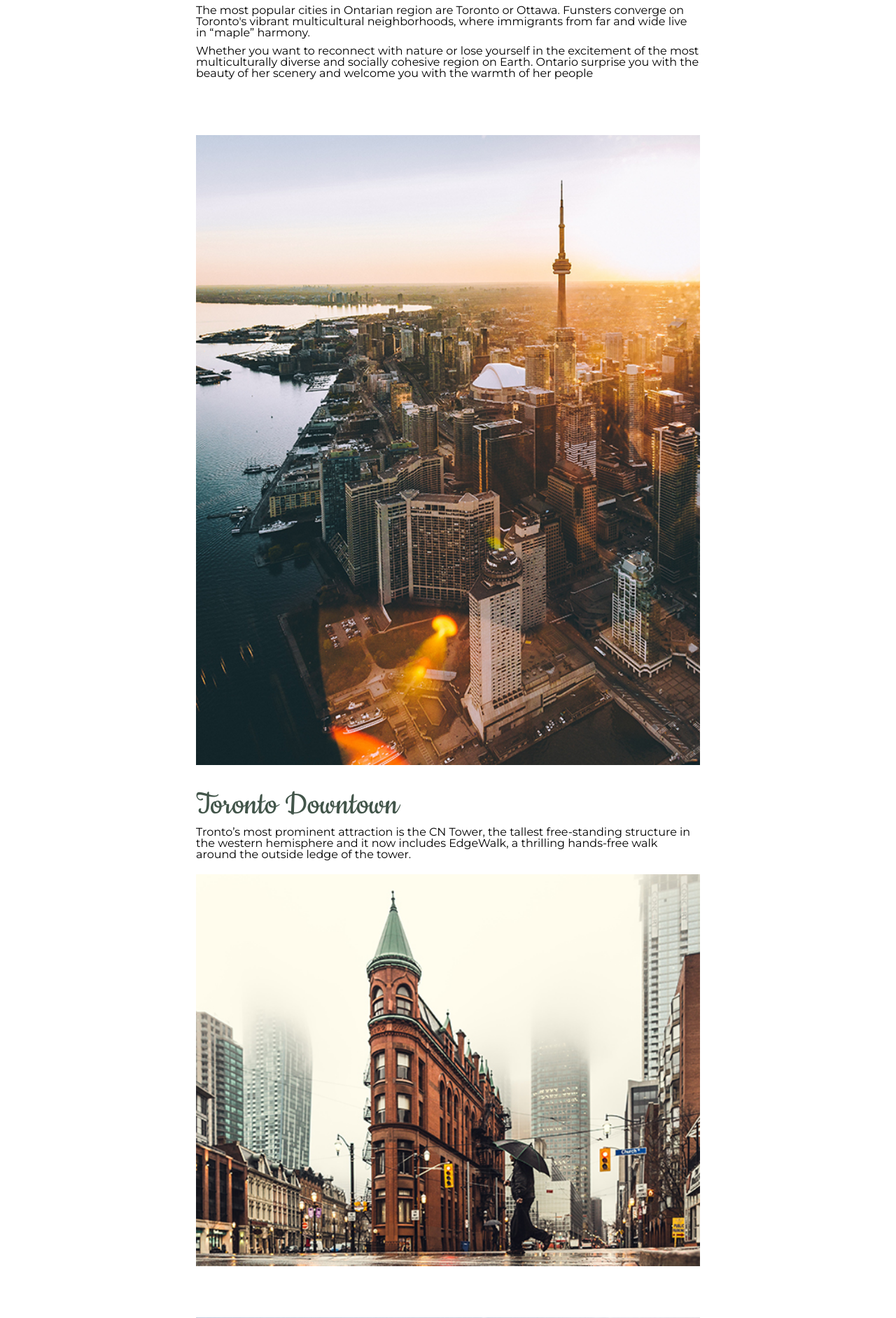
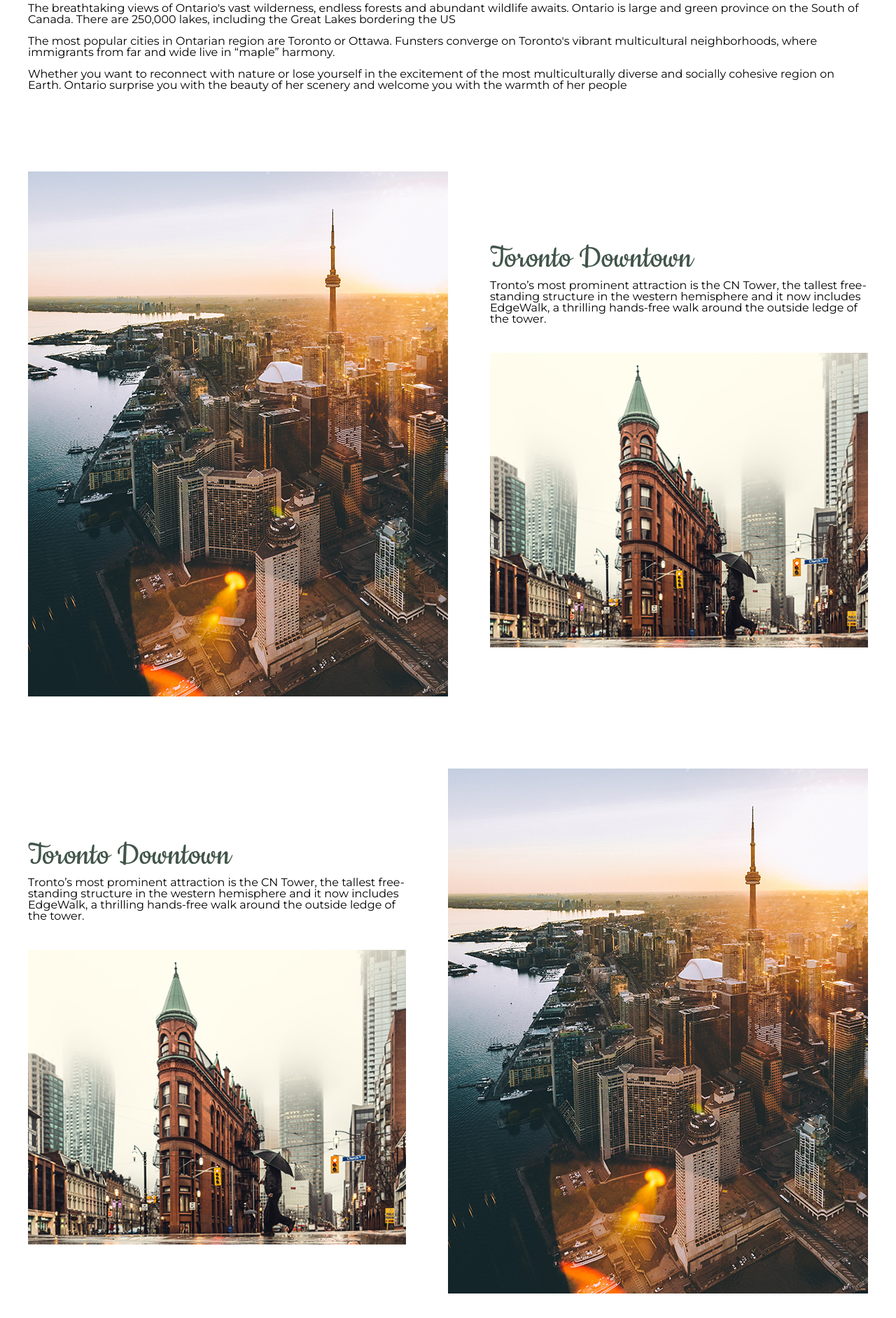
Before and after one commit to gleb-zavizenov/Sindiukova_Evgeniia_Boiko_Olha_Buch_Nitya_Zavizenov_Gleb_Victor_Sonali_Hackathon, a PHP site: page / in a window 1280 px wide. Shown: the part 921-2804 px from the top of the page at 70% size. Run offline with PHP 8.4, Linux system fonts and the light colour scheme; some libraries are stand-ins or nearby versions.

Commit message:
Finished desktop layout

```diff
--- a/css/modules/city-section.css
+++ b/css/modules/city-section.css
@@ -1 +1 @@
-.city-section{margin-top:70px}.city-container{display:flex;flex-direction:column;align-items:center}.city-img{width:100%}.city-img img{width:100%}.city-desc{width:100%;margin-top:30px}.city-desc h2{margin-bottom:5px}.city-desc p{margin-bottom:20px}.city-desc img{width:100%}/*# sourceMappingURL=city-section.css.map */
+.city-section{margin-top:70px}.city-container{display:flex;flex-direction:column;align-items:center}.city-img{width:100%}.city-img img{width:100%}.city-desc{width:100%;margin-top:30px}.city-desc h2{margin-bottom:5px}.city-desc p{margin-bottom:20px}.city-desc img{width:100%}@media screen and (min-width: 1200px){.city-section{margin-top:100px}.city-container{flex-direction:row;align-items:center;justify-content:space-between}.city-img{width:50%}.city-desc{width:45%}.city-desc p{margin-bottom:40px}.city-section-reverse .city-container{flex-direction:row-reverse}}/*# sourceMappingURL=city-section.css.map */
--- a/css/modules/welcome-section.css
+++ b/css/modules/welcome-section.css
@@ -1 +1 @@
-.welcome-section h2{margin-bottom:20px}.welcome-section p{margin-bottom:10px}@media screen and (min-width: 720px){h2{margin-bottom:25px}p{margin-bottom:15px}}/*# sourceMappingURL=welcome-section.css.map */
+.welcome-section h2{margin-bottom:20px}.welcome-section p{margin-bottom:10px}@media screen and (min-width: 720px){.welcome-section h2{margin-bottom:25px}.welcome-section p{margin-bottom:15px}}@media screen and (min-width: 1200px){.welcome-section{margin-top:50px}}/*# sourceMappingURL=welcome-section.css.map */
--- a/index.html
+++ b/index.html
@@ -19,10 +19,10 @@
                         <img src="images/logo-white.svg" alt="logo">
                     </a>
                     <nav class="header-nav">
-                        <a href="#">Home</a>
-                        <a href="#">About</a>
-                        <a href="#">Promotions</a>
-                        <a href="#">Contacts</a>
+                        <a href="/">Home</a>
+                        <a href="#about">About</a>
+                        <a href="#promotions">Promotions</a>
+                        <a href="#contacts">Contacts</a>
                     </nav>
                     <div class="nav-burger">
                         <img src="images/burger.svg" alt="burger icon">
@@ -43,6 +43,7 @@
                 <source src="images/video.mp4" type="video/mp4">
             </video>
         </section>
+        <a name="about"></a>
         <section class="welcome-section">
             <div class="container welcome-container">
                 <h2>Welcome to Ontario</h2>
@@ -59,7 +60,25 @@
                 </p>
             </div>
         </section>
+        <a name="promotions"></a>
         <section class="city-section">
+            <div class="container city-container">
+                <div class="city-img">
+                    <img src="images/toronto1.jpg" alt="Toronto">
+                </div>
+                <div class="city-desc">
+                    <h2>Toronto Downtown</h2>
+                    <p>Tronto’s most prominent attraction
+                        is the CN Tower, the tallest free-standing
+                        structure in the western hemisphere and it
+                        now includes EdgeWalk, a thrilling
+                        hands-free walk around the outside ledge
+                        of the tower.</p>
+                    <img src="images/toronto2.jpg" alt="Toronto">
+                </div>
+            </div>
+        </section>
+        <section class="city-section city-section-reverse">
             <div class="container city-container">
                 <div class="city-img">
                     <img src="images/toronto1.jpg" alt="Toronto">
@@ -93,23 +112,7 @@
                 </div>
             </div>
         </section>
-        <section class="city-section">
-            <div class="container city-container">
-                <div class="city-img">
-                    <img src="images/toronto1.jpg" alt="Toronto">
-                </div>
-                <div class="city-desc">
-                    <h2>Toronto Downtown</h2>
-                    <p>Tronto’s most prominent attraction
-                        is the CN Tower, the tallest free-standing
-                        structure in the western hemisphere and it
-                        now includes EdgeWalk, a thrilling
-                        hands-free walk around the outside ledge
-                        of the tower.</p>
-                    <img src="images/toronto2.jpg" alt="Toronto">
-                </div>
-            </div>
-        </section>
+        <a name="contacts"></a>
         <section class="cathedral-section">
             <div class="container cathedral-container">
                 <div class="cathedral-content">
--- a/sass/modules/cathedral-section.scss
+++ b/sass/modules/cathedral-section.scss
@@ -73,3 +73,12 @@
         }
     }
 }
+
+//
+// Styles for desktop version
+//
+@media screen and (min-width:1200px){
+    .cathedral-section{
+        height:800px;
+    }
+}
--- a/sass/modules/city-section.scss
+++ b/sass/modules/city-section.scss
@@ -35,3 +35,37 @@
         width:100%;
     }
 }
+
+//
+// Styles for desktop version
+//
+@media screen and (min-width:1200px){
+    .city-section{
+        margin-top:100px;
+    }
+
+    .city-container{
+        flex-direction: row;
+        align-items: center;
+        justify-content: space-between;
+    }
+
+    .city-img{
+        width:50%;
+    }
+
+    .city-desc{
+        width:45%;
+
+        p{
+            margin-bottom: 40px;
+        }
+    }
+
+    .city-section-reverse{
+        .city-container{
+            flex-direction: row-reverse;
+        }
+
+    }
+}
--- a/sass/modules/common-elements.scss
+++ b/sass/modules/common-elements.scss
@@ -35,7 +35,7 @@
 h2{
     font-family: 'Cookie';
     font-size:40px;
-    color: $green;
+    color: #42554A;
 }
 
 h3{
@@ -66,10 +66,11 @@
     font-weight: 400;
     background-color: transparent;
     transition: 0.7s all ease-in-out;
+    cursor: pointer;
 }
 
 .round-button:hover{
-    background-color: $green;
+    background-color: #42554A;
     border-color:transparent;
 }
 
@@ -104,5 +105,19 @@
         width:200px;
         height: 45px;
         font-size:16px;
+        cursor: pointer;
     }
 }
+
+//
+// Styles for desktop version
+//
+@media screen and (min-width:1200px){
+    .container{
+        width: 1200px;
+    }
+
+    .round-button{
+        cursor: pointer;
+    }
+}
--- a/sass/modules/hero.scss
+++ b/sass/modules/hero.scss
@@ -62,7 +62,7 @@
     display: flex;
     flex-direction: column;
     align-items: center;
-    z-index: 10;
+    z-index: 40;
 }
 
 .hero-line{
@@ -126,3 +126,25 @@
     left:-100px;
     }
 }
+
+//
+// Styles for desktop version
+//
+@media screen and (min-width:1200px){
+    .hero-line{
+        bottom:-660px;
+        left:-100px;
+    }
+
+    .hero-video{
+        min-width:1920px;
+        min-height: 130vh;
+    }
+
+    .header-nav{
+        a:hover{
+            color: $green;
+            transition: 0.7s all ease-in-out;
+        }
+    }
+}
--- a/sass/modules/welcome-section.scss
+++ b/sass/modules/welcome-section.scss
@@ -15,11 +15,22 @@
 // Styles for tablet version
 //
 @media screen and (min-width:720px){
-    h2{
-        margin-bottom: 25px;
-    }
+    .welcome-section{
+        h2{
+            margin-bottom: 25px;
+        }
 
-    p{
-        margin-bottom: 15px;
+        p{
+            margin-bottom: 15px;
+        }
     }
 }
+
+//
+// Stlyes for desktop verison
+//
+@media screen and (min-width:1200px){
+    .welcome-section{
+        margin-top:50px;
+    }
+}
```
Also changed, not shown: css/modules/common-elements.css (+1 -17 lines), css/modules/hero.css (+17 -1 lines), css/main.css, 5 other files.
